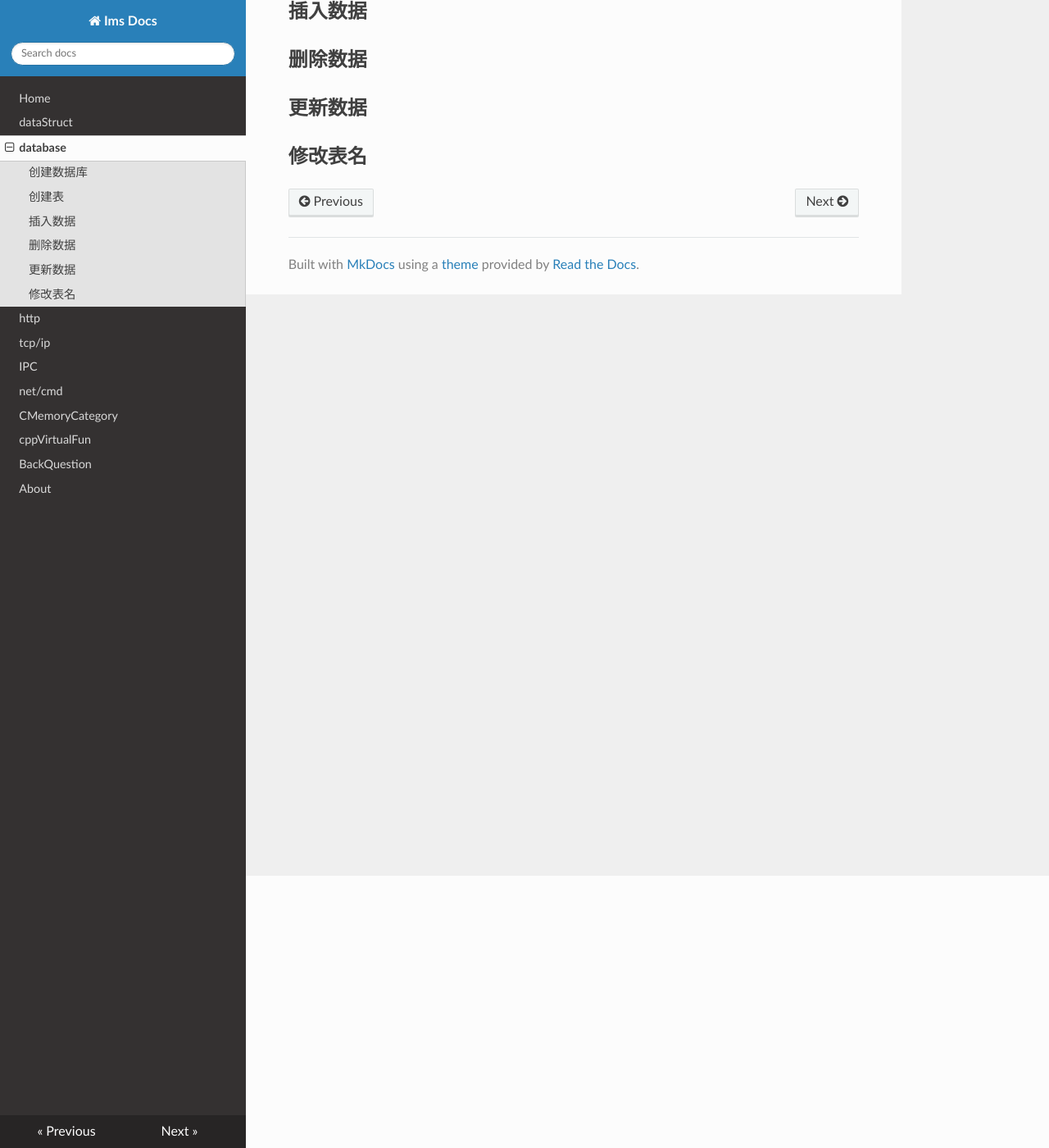
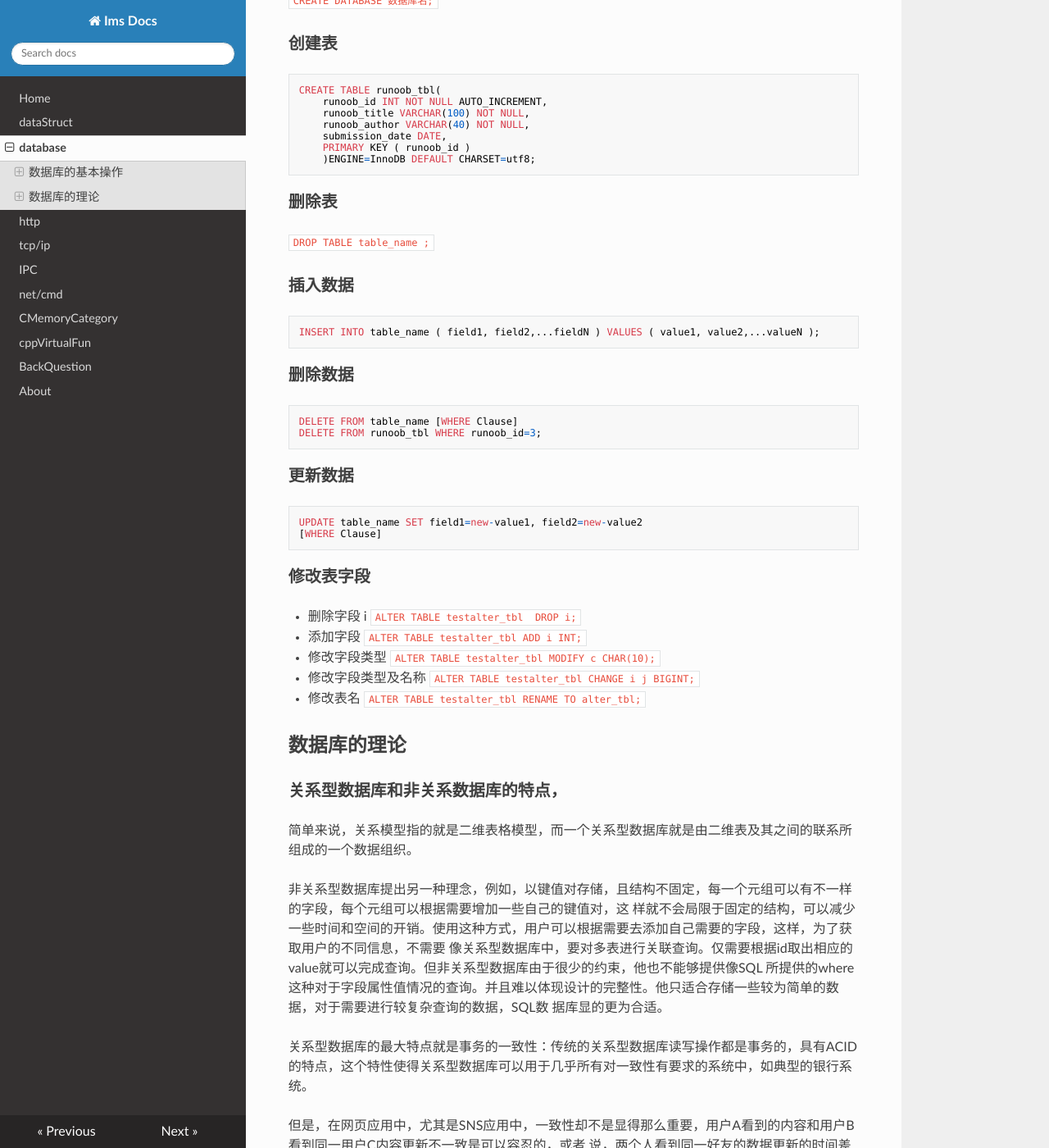
Before and after one commit to ims0/mkdocs, an MkDocs documentation site: the page built from docs/database.md, in a window 1280 px wide and 1400 px high, scrolled down 332 px. Shown: the whole window at 82% size. Built offline with MkDocs 1.6.1, drawn with Linux system fonts in a browser that asks for light colours; nearby versions of some CDN libraries; some of the changed text lies outside the part shown.

Commit message:
add database

````diff
--- a/docs/database.md
+++ b/docs/database.md
@@ -2,15 +2,92 @@
 
 # mysql
 
-## 创建数据库
+## 数据库的基本操作
+### 创建数据库
+
+`CREATE DATABASE 数据库名;`
+
+### 创建表
+```
+CREATE TABLE runoob_tbl(
+    runoob_id INT NOT NULL AUTO_INCREMENT,
+    runoob_title VARCHAR(100) NOT NULL,
+    runoob_author VARCHAR(40) NOT NULL,
+    submission_date DATE,
+    PRIMARY KEY ( runoob_id )
+    )ENGINE=InnoDB DEFAULT CHARSET=utf8;
+```
+### 删除表
+`DROP TABLE table_name ;`
+
+### 插入数据
+
+```
+INSERT INTO table_name ( field1, field2,...fieldN ) VALUES ( value1, value2,...valueN );
+```
+
+### 删除数据
+```
+DELETE FROM table_name [WHERE Clause]
+DELETE FROM runoob_tbl WHERE runoob_id=3;
+```
+
+### 更新数据
+
+```
+UPDATE table_name SET field1=new-value1, field2=new-value2
+[WHERE Clause]
+```
+
+### 修改表字段
+
++ 删除字段 i
+` ALTER TABLE testalter_tbl  DROP i;`
++ 添加字段
+`ALTER TABLE testalter_tbl ADD i INT;`
+
++ 修改字段类型
+`ALTER TABLE testalter_tbl MODIFY c CHAR(10);`
++ 修改字段类型及名称
+`ALTER TABLE testalter_tbl CHANGE i j BIGINT;`
+
++ 修改表名
+`ALTER TABLE testalter_tbl RENAME TO alter_tbl;`
+
+## 数据库的理论
+
+### 关系型数据库和非关系数据库的特点，
+
+简单来说，关系模型指的就是二维表格模型，而一个关系型数据库就是由二维表及其之间的联系所组成的一个数据组织。
+
+非关系型数据库提出另一种理念，例如，以键值对存储，且结构不固定，每一个元组可以有不一样的字段，每个元组可以根据需要增加一些自己的键值对，这 样就不会局限于固定的结构，可以减少一些时间和空间的开销。使用这种方式，用户可以根据需要去添加自己需要的字段，这样，为了获取用户的不同信息，不需要 像关系型数据库中，要对多表进行关联查询。仅需要根据id取出相应的value就可以完成查询。但非关系型数据库由于很少的约束，他也不能够提供像SQL 所提供的where这种对于字段属性值情况的查询。并且难以体现设计的完整性。他只适合存储一些较为简单的数据，对于需要进行较复杂查询的数据，SQL数 据库显的更为合适。
+
+关系型数据库的最大特点就是事务的一致性：传统的关系型数据库读写操作都是事务的，具有ACID的特点，这个特性使得关系型数据库可以用于几乎所有对一致性有要求的系统中，如典型的银行系统。
+
+但是，在网页应用中，尤其是SNS应用中，一致性却不是显得那么重要，用户A看到的内容和用户B看到同一用户C内容更新不一致是可以容忍的，或者 说，两个人看到同一好友的数据更新的时间差那么几秒是可以容忍的，因此，关系型数据库的最大特点在这里已经无用武之地，起码不是那么重要了。
+
+相反地，关系型数据库为了维护一致性所付出的巨大代价就是其读写性能比较差，而像微博、facebook这类SNS的应用，对并发读写能力要求极 高，关系型数据库已经无法应付(在读方面，传统上为了克服关系型数据库缺陷，提高性能，都是增加一级memcache来静态化网页，而在SNS中，变化太 快，memchache已经无能为力了)，因此，必须用新的一种数据结构存储来代替关系数据库。
+
+关系数据库的另一个特点就是其具有固定的表结构，因此，其扩展性极差，而在SNS中，系统的升级，功能的增加，往往意味着数据结构巨大变动，这一点关系型数据库也难以应付，需要新的结构化数据存储。
+
+于是，非关系型数据库应运而生，由于不可能用一种数据结构化存储应付所有的新的需求，因此，非关系型数据库严格上不是一种数据库，应该是一种数据结构化存储方法的集合。
+
+必须强调的是，数据的持久存储，尤其是海量数据的持久存储，还是需要一种关系数据库这员老将。
 
 
-## 创建表
+### 非关系型数据库分类：
+主要分为以下几类：
 
-## 插入数据
+1. 面向高性能并发读写的key-value数据库：
 
-## 删除数据
+    key-value数据库的主要特点即使具有极高的并发读写性能，Redis,Tokyo Cabinet,Flare就是这类的代表
 
-## 更新数据
+2. 面向海量数据访问的面向文档数据库：
 
-## 修改表名
+    这类数据库的特点是，可以在海量的数据中快速的查询数据，典型代表为MongoDB以及CouchDB
+
+3. 面向可扩展性的分布式数据库：
+
+    这类数据库想解决的问题就是传统数据库存在可扩展性上的缺陷，这类数据库可以适应数据量的增加以及数据结构的变化
+
+[关系型数据库和非关系型数据库](http://my.oschina.net/u/1773689/blog/364548)
````
